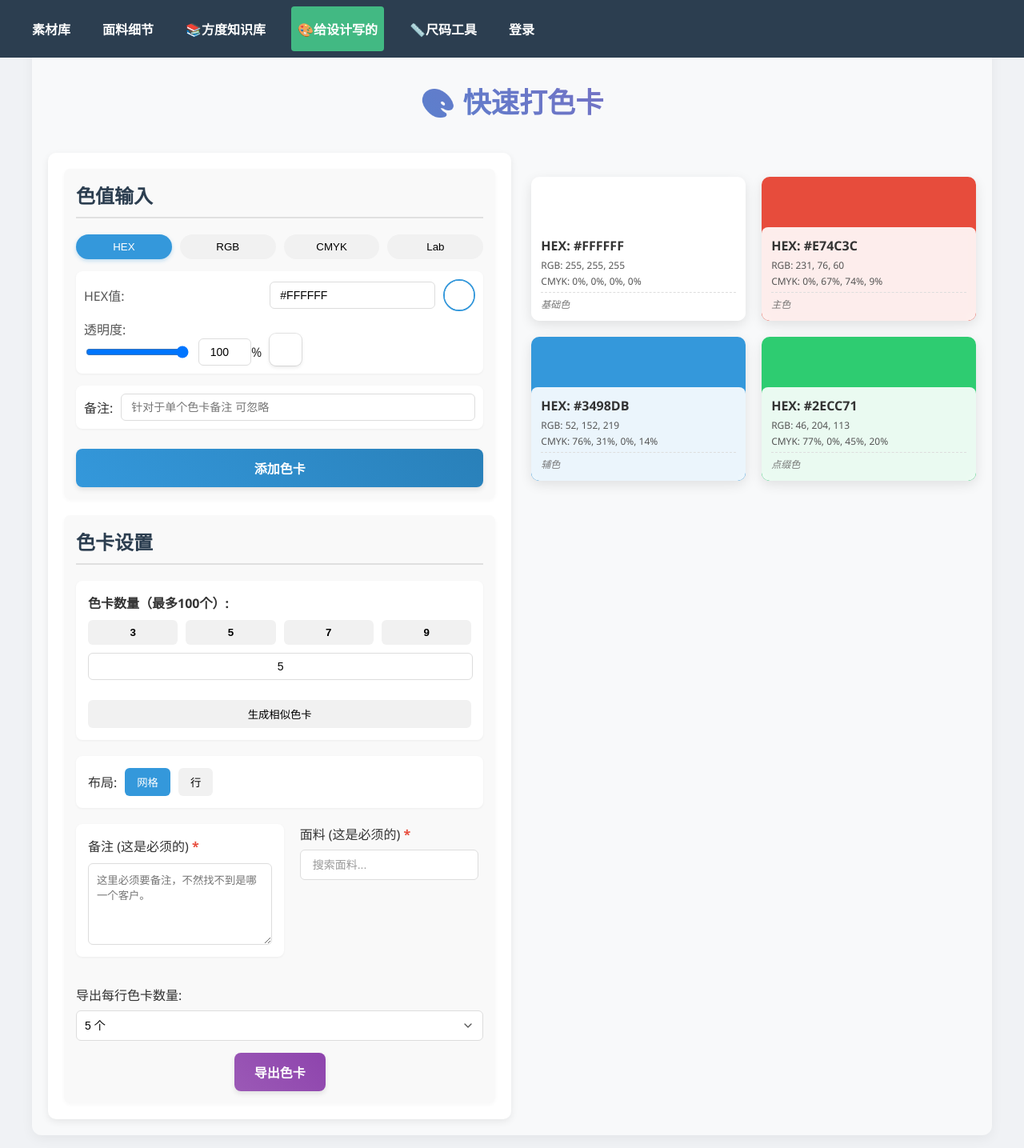
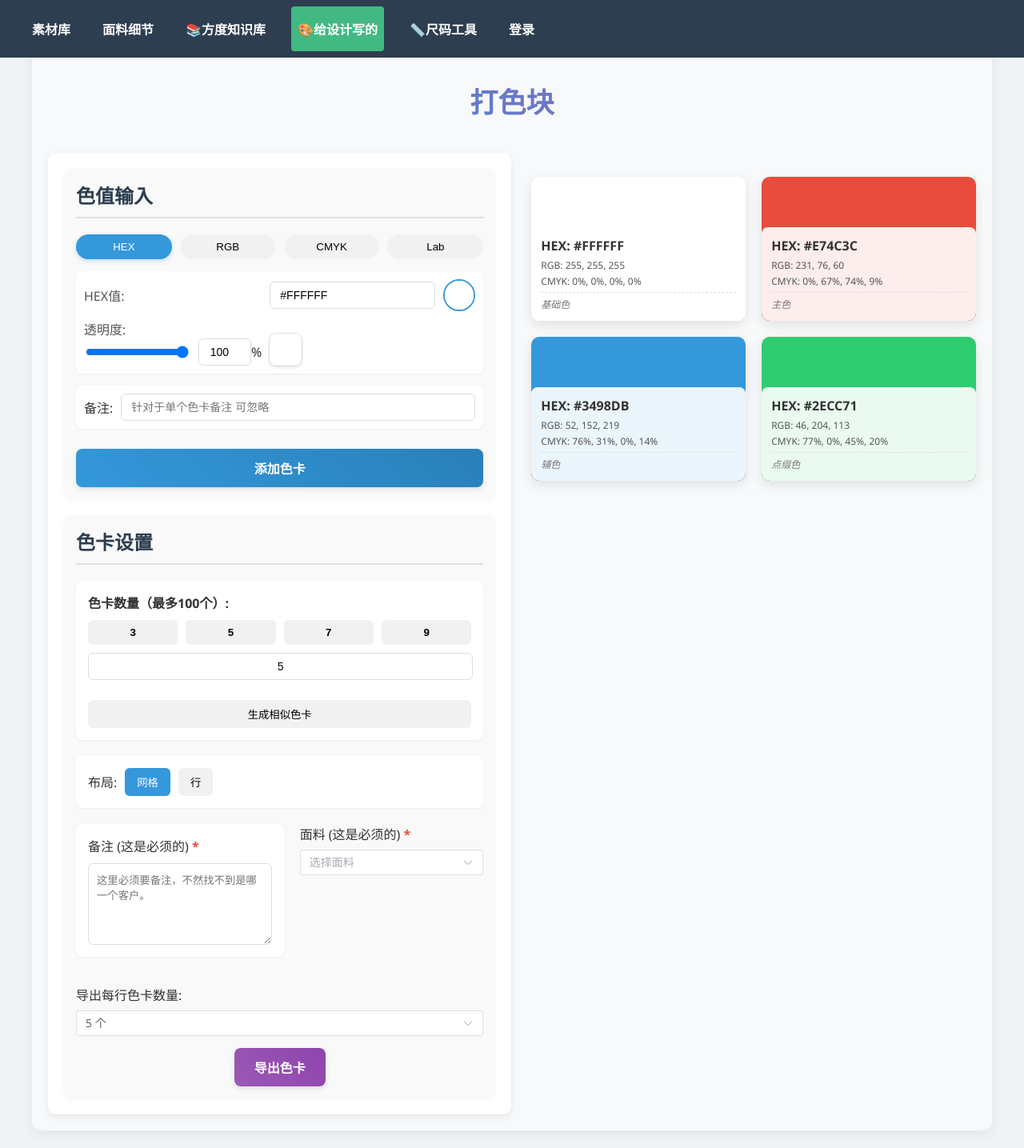
Before and after one commit to luoliguang/fangdu, a Vue app in the folder frontend/: page /color-card in a window 1280 px wide. Shown: the whole page at 80% size. Built offline with nearby package versions, Linux system fonts and the light colour scheme.

Commit message:
feat(前端): 添加ElementPlus并重构选择组件
- 在main.js中引入ElementPlus库及其样式
- 将ColorCard.vue中的原生select和input替换为ElementPlus的el-select组件
- 简化页面标题文字

```diff
--- a/frontend/src/main.js
+++ b/frontend/src/main.js
@@ -4,11 +4,14 @@ import router from './router'
 import pinia from './stores'
 import Toast from 'vue-toastification' // 引入库
 import 'vue-toastification/dist/index.css' // 引入样式
+import ElementPlus from 'element-plus'
+import 'element-plus/dist/index.css'
 
 const app = createApp(App)
 
 app.use(pinia)
 app.use(router)
+app.use(ElementPlus)
 
 // 全局配置 Toast
 app.use(Toast, {
--- a/frontend/src/views/ColorCard.vue
+++ b/frontend/src/views/ColorCard.vue
@@ -1,6 +1,6 @@
 <template>
   <div class="color-card-container">
-    <h1>🎨 快速打色卡</h1>
+    <h1>打色块</h1>
 
     <div class="main-layout">
       <!-- 左侧面板：色值输入和设置 -->
@@ -278,24 +278,19 @@
               <div class="export-material-setting">
                 <label>面料 (这是必须的)</label>
                 <div class="material-select-container">
-                  <input
-                    type="text"
-                    v-model="materialSearchText"
-                    class="material-search-input"
-                    placeholder="搜索面料..."
-                    @focus="showMaterialDropdown = true"
-                    @blur="handleMaterialBlur"
-                  />
-                  <div class="material-dropdown" v-if="showMaterialDropdown">
-                    <div
-                      v-for="material in filteredMaterials"
+                  <el-select
+                    v-model="selectedMaterial"
+                    filterable
+                    placeholder="选择面料"
+                    class="material-select"
+                  >
+                    <el-option
+                      v-for="material in materialOptions"
                       :key="material"
-                      class="material-option"
-                      @mousedown="selectMaterial(material)"
-                    >
-                      {{ material }}
-                    </div>
-                  </div>
+                      :label="material"
+                      :value="material"
+                    />
+                  </el-select>
                 </div>
               </div>
             </div>
@@ -303,12 +298,18 @@
             <div class="export-row-setting">
               <label>导出每行色卡数量:</label>
               <div class="row-count-input">
-                <select
+                <el-select
                   v-model.number="cardsPerRowExport"
-                  class="styled-select"
+                  placeholder="选择每行色卡数量"
+                  class="row-count-select"
                 >
-                  <option v-for="n in 10" :key="n" :value="n">{{ n }} 个</option>
-                </select>
+                  <el-option
+                    v-for="n in 10"
+                    :key="n"
+                    :label="`${n} 个`"
+                    :value="n"
+                  />
+                </el-select>
               </div>
             </div>
 
```
